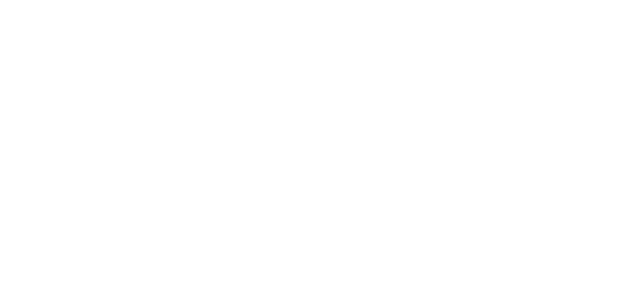
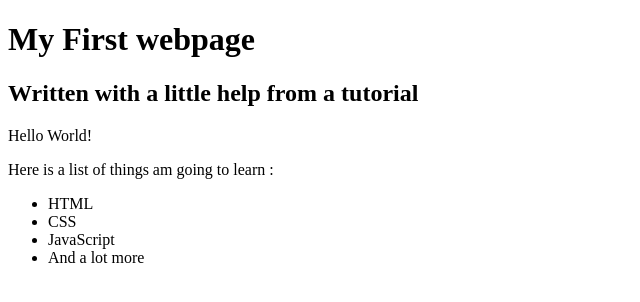
Before and after one commit to Gaks98/my-first-webpage, a plain HTML site: page my-first-webpage.html in a window 1280 px wide. Shown: the whole page, without its empty margins (0-640 px from the left). Drawn offline with Linux system fonts and the light colour scheme.

Commit message:
add a list of elements

```diff
--- a/my-first-webpage.html
+++ b/my-first-webpage.html
@@ -3,7 +3,20 @@
   <head>
     <title>First Webpage</title>
   </head>
-  <body>
+  <body></body>
+    <h1>My First webpage</h1>
+    <h2>Written with a little help from a tutorial</h2>
+    <p>Hello World!</p>
+    <p>Here is a list of things am going to learn :</p>
+
+    <ul>
+      <li>HTML</li>
+      <li>CSS</li>
+      <li>JavaScript</li>
+      <li>And a lot more</li>
+    </ul>
+
+  <!-- <img src="https://bit.ly/3aICFvZ" alt="Photo by Iswanto Arif on Unsplash"> -->
 
   </body>
 </html>
```
